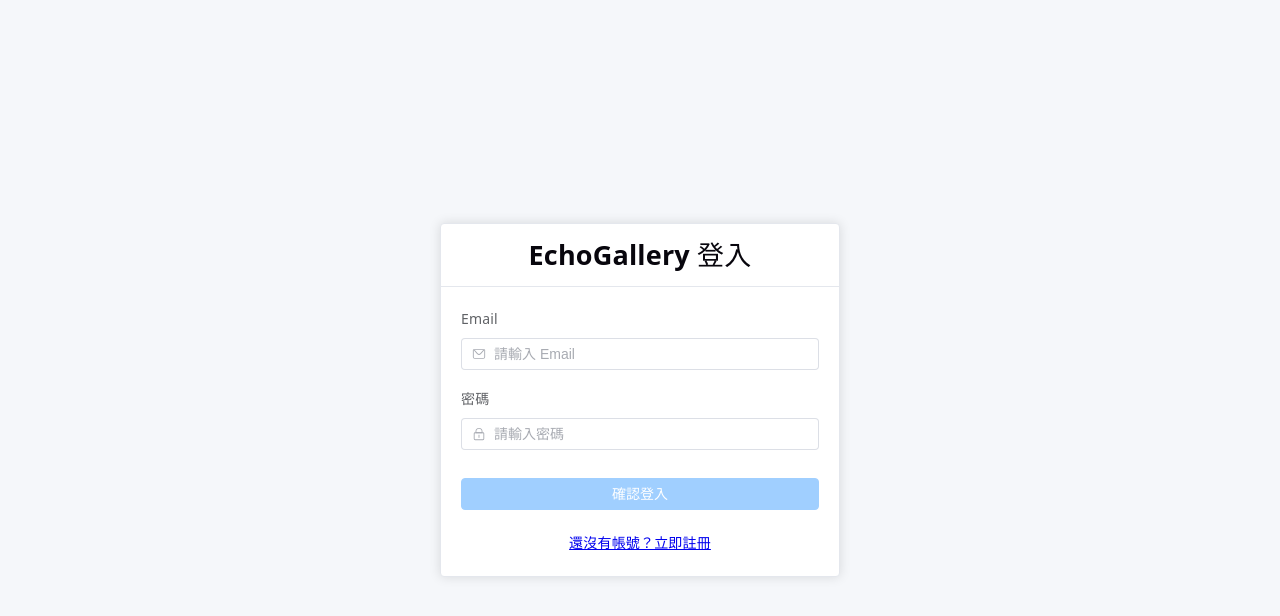
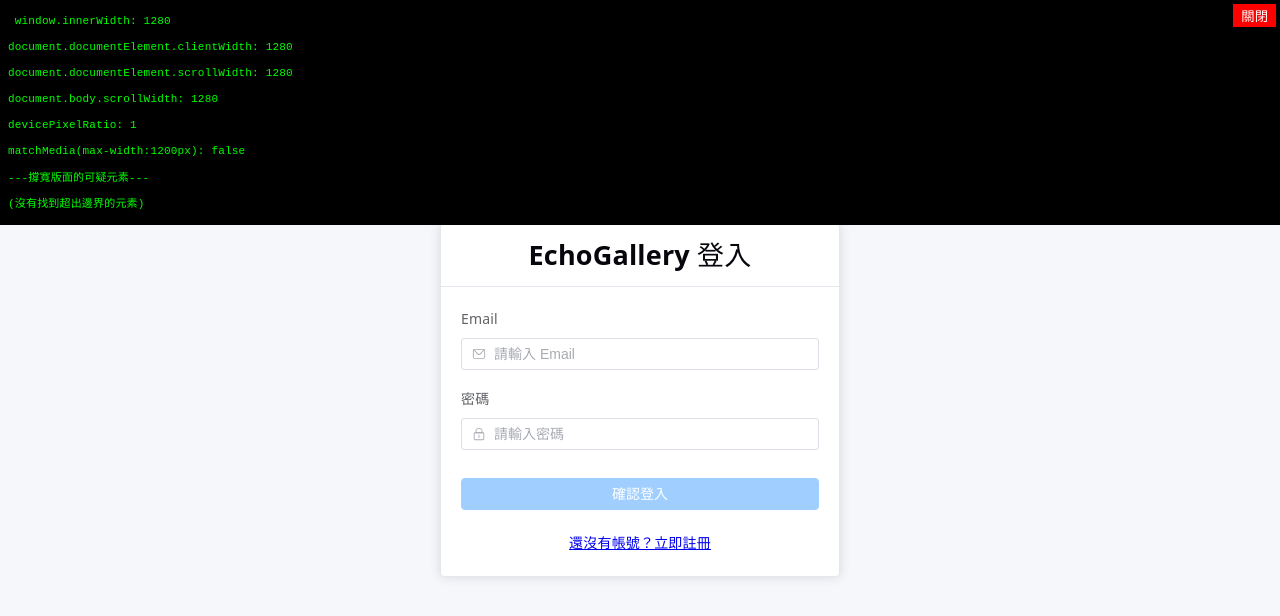
Before and after one commit to Cherry-RB/echo-gallery, a Vue app in the folder echo-gallery-frontend/: page /login in a window 1280 px wide. Shown: the top 616 px of the page. Built offline with nearby package versions, Linux system fonts and the light colour scheme; what @tanstack/vue-query would draw is missing.

Commit message:
fix(app): 調整 App.vue，獲取更多裝置資訊，以排查手機瀏覽器跑板問題

```diff
--- a/echo-gallery-frontend/src/App.vue
+++ b/echo-gallery-frontend/src/App.vue
@@ -1,6 +1,56 @@
 <script setup lang="ts">
+import { ref, onMounted } from 'vue'
+
+const debugInfo = ref('')
+const showDebug = ref(true)
+
+onMounted(() => {
+  // 等排版完全穩定後再抓，避免抓到還沒 render 完成的中間值
+  setTimeout(() => {
+    const html = document.documentElement
+    const body = document.body
+
+    const lines: string[] = []
+    lines.push(`window.innerWidth: ${window.innerWidth}`)
+    lines.push(`document.documentElement.clientWidth: ${html.clientWidth}`)
+    lines.push(`document.documentElement.scrollWidth: ${html.scrollWidth}`)
+    lines.push(`document.body.scrollWidth: ${body.scrollWidth}`)
+    lines.push(`devicePixelRatio: ${window.devicePixelRatio}`)
+    lines.push(`matchMedia(max-width:1200px): ${window.matchMedia('(max-width: 1200px)').matches}`)
+    lines.push('---撐寬版面的可疑元素---')
+
+    // 找出所有「實際右邊界超過目前 viewport 寬度」的元素
+    const all = document.querySelectorAll('*')
+    const offenders: string[] = []
+    all.forEach((el) => {
+      const rect = (el as HTMLElement).getBoundingClientRect()
+      if (rect.right > window.innerWidth + 1) {
+        const tag = el.tagName.toLowerCase()
+        const cls = (el as HTMLElement).className
+        const clsStr = typeof cls === 'string' ? cls : ''
+        offenders.push(`<${tag} class="${clsStr}"> right=${Math.round(rect.right)} width=${Math.round(rect.width)}`)
+      }
+    })
+
+    if (offenders.length === 0) {
+      lines.push('(沒有找到超出邊界的元素)')
+    } else {
+      // 只顯示前 15 個，避免畫面爆版
+      offenders.slice(0, 15).forEach((o) => lines.push(o))
+    }
+
+    debugInfo.value = lines.join('\n')
+  }, 800)
+})
 </script>
 
 <template>
+  <div
+    v-if="showDebug"
+    style="position: fixed; top: 0; left: 0; right: 0; z-index: 999999; background: #000; color: #0f0; font-size: 11px; font-family: monospace; white-space: pre-wrap; padding: 8px; max-height: 50vh; overflow-y: auto; word-break: break-all;"
+  >
+    <button style="position: absolute; top: 4px; right: 4px; background: red; color: white; border: none; padding: 2px 8px;" @click="showDebug = false">關閉</button>
+    {{ debugInfo || '偵測中...' }}
+  </div>
   <router-view />
 </template>
```
